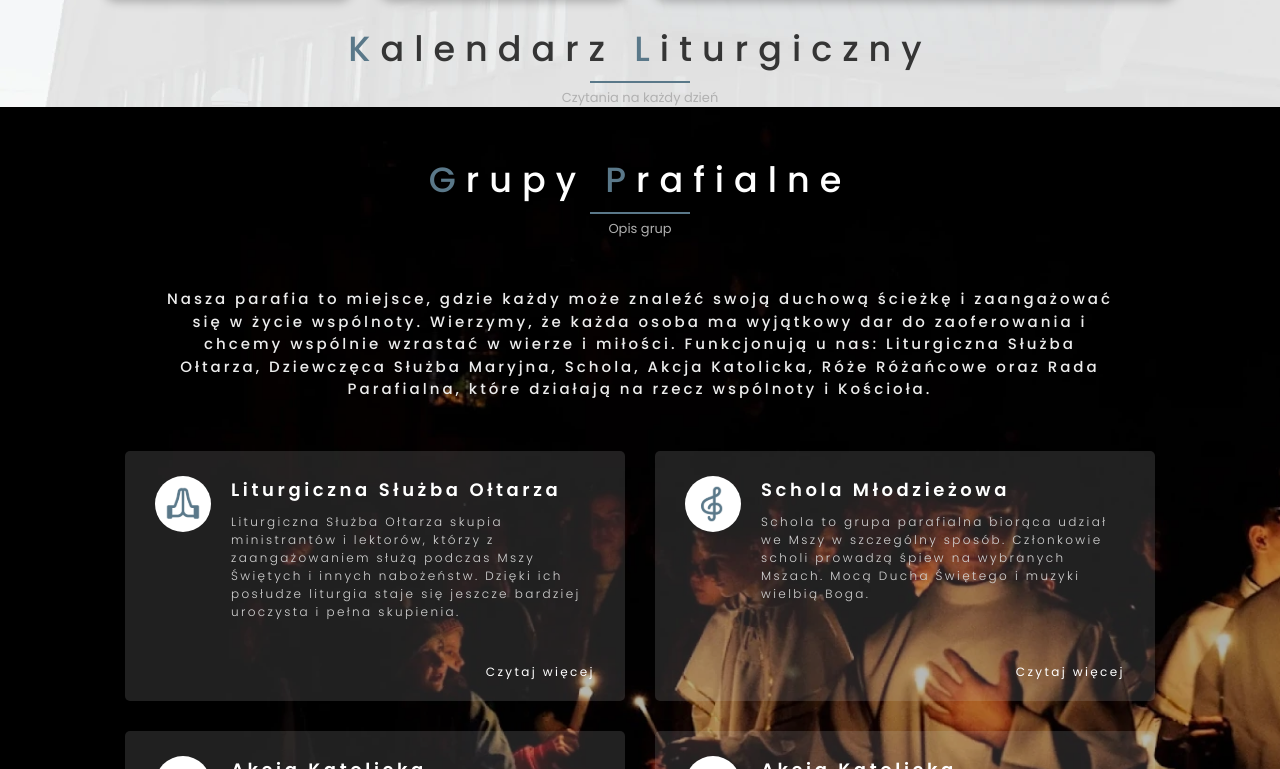
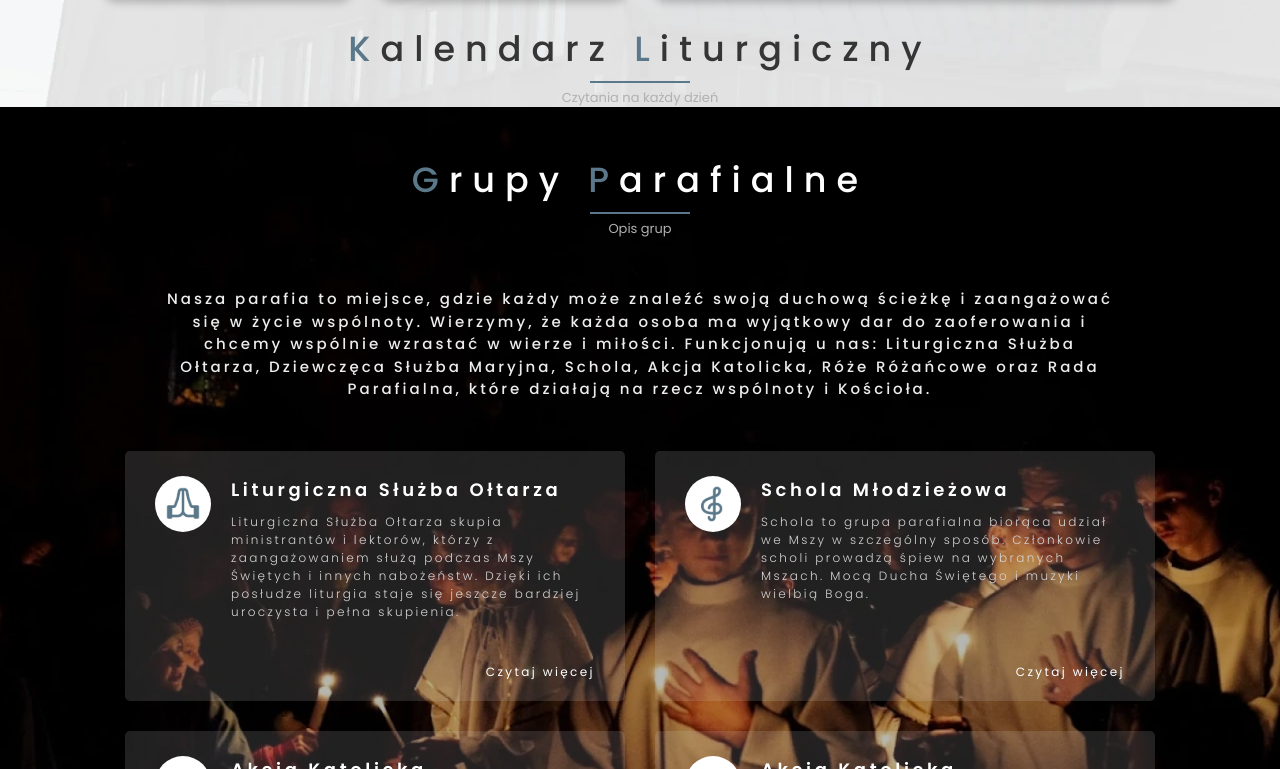
Before and after one commit to JcobV01/stronaPNSNMPwP, a Next.js app: page / in a window 1280 px wide. Shown: the part 1731-2500 px from the top of the page. Built offline with nearby package versions, Linux system fonts and the light colour scheme.

Commit message:
grupy parafialne - bg

```diff
--- a/components/home/Grupy.jsx
+++ b/components/home/Grupy.jsx
@@ -51,10 +51,10 @@ const Grupy = () => {
   ]
 
   return (
-    <section id="grupy" className='bg-cover' style={{backgroundImage: `url(${background.src})`}}>
-      <div className='w-full h-full bg-[#00000050] p-[47px] flex flex-col items-center gap-[50px]'>
-        <Title title="Grupy" title2="Prafialne" subtitle="Opis grup" color="#FFF"/>
-        <p className='text-[#ECECEC] w-[80%] text-[15px] tracking-[3px] font-medium text-center lg:text-[13px]'>Nasza parafia to miejsce, gdzie każdy może znaleźć swoją duchową ścieżkę i zaangażować się w życie wspólnoty. Wierzymy, że każda osoba ma wyjątkowy dar do zaoferowania i chcemy wspólnie wzrastać w wierze i miłości. Funkcjonują u nas: Liturgiczna Służba Ołtarza, Dziewczęca Służba Maryjna, Schola, Akcja Katolicka, Róże Różańcowe oraz Rada Parafialna, które działają na rzecz wspólnoty i Kościoła.</p>
+    <section id="grupy" className='bg-cover bg-center md:bg-top' style={{backgroundImage: `url(${background.src})`}}>
+      <div className='w-full h-full bg-[#00000050] p-[47px] flex flex-col items-center gap-[50px] fold:px-[10px]'>
+        <Title title="Grupy" title2="Parafialne" subtitle="Opis grup" color="#FFF"/>
+        <p className='text-[#ECECEC] w-[80%] text-[15px] tracking-[3px] font-medium text-center lg:text-[13px] fold:text-[10px]'>Nasza parafia to miejsce, gdzie każdy może znaleźć swoją duchową ścieżkę i zaangażować się w życie wspólnoty. Wierzymy, że każda osoba ma wyjątkowy dar do zaoferowania i chcemy wspólnie wzrastać w wierze i miłości. Funkcjonują u nas: Liturgiczna Służba Ołtarza, Dziewczęca Służba Maryjna, Schola, Akcja Katolicka, Róże Różańcowe oraz Rada Parafialna, które działają na rzecz wspólnoty i Kościoła.</p>
         <article className='flex flex-wrap justify-center gap-[30px]'>
           {
             data.map((card) => (
--- a/tailwind.config.js
+++ b/tailwind.config.js
@@ -29,7 +29,7 @@ module.exports = {
       'sm': {'max': '639px'},
       // => @media (max-width: 639px) { ... }
 
-      'fold': {'max': '325px'},
+      'fold': {'max': '345px'},
       // => @media (max-width: 325px) { ... }
     },
   },
```
